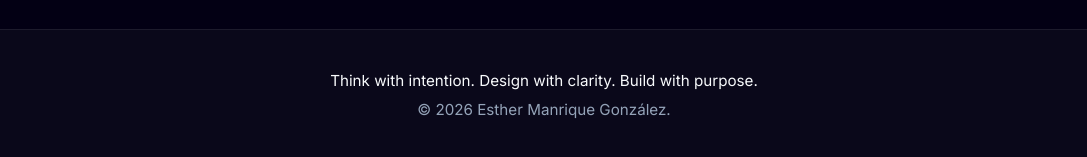
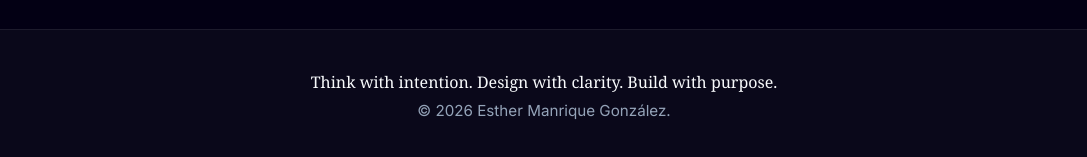
Before and after one commit to EstherManriqueGlez/Portfolio_2026, a React (Vite) app: page / in a window 1280 px wide. Shown: the part 8890-9047 px from the top of the page, without its empty margins (96-1183 px from the left). Built offline with nearby package versions, Linux system fonts and the light colour scheme; a web font is replaced by a local one.

Commit message:
content: refine manifesto styles in Footer component

```diff
--- a/src/components/layout/Footer.module.scss
+++ b/src/components/layout/Footer.module.scss
@@ -9,5 +9,7 @@
 
 .manifesto {
   color: var(--text-main);
+  font-family: var(--font-display);
+  font-size: 1rem;
   margin-bottom: 0.35rem;
 }
```
